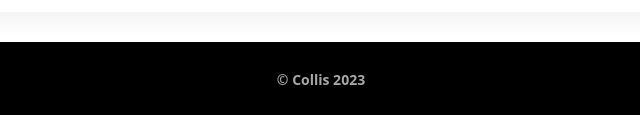
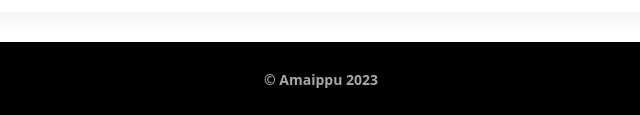
Before and after one commit to dinesh-hills/Amaippu, a plain HTML site: page src/index.html in a window 1280 px wide. Shown: the part 951-1066 px from the top of the page, 319-959 px from the left. Drawn offline with nearby package versions, Linux system fonts and the light colour scheme.

Commit message:
Minor change on footer context.

```diff
--- a/src/index.html
+++ b/src/index.html
@@ -85,6 +85,6 @@
         </article>
       </li>
     </ul>
-    <footer class="footer">&copy; Collis 2023</footer>
+    <footer class="footer">&copy; Amaippu 2023</footer>
   </body>
 </html>
```
Also changed, not shown: components/Footer.html (+1 -1 lines).
